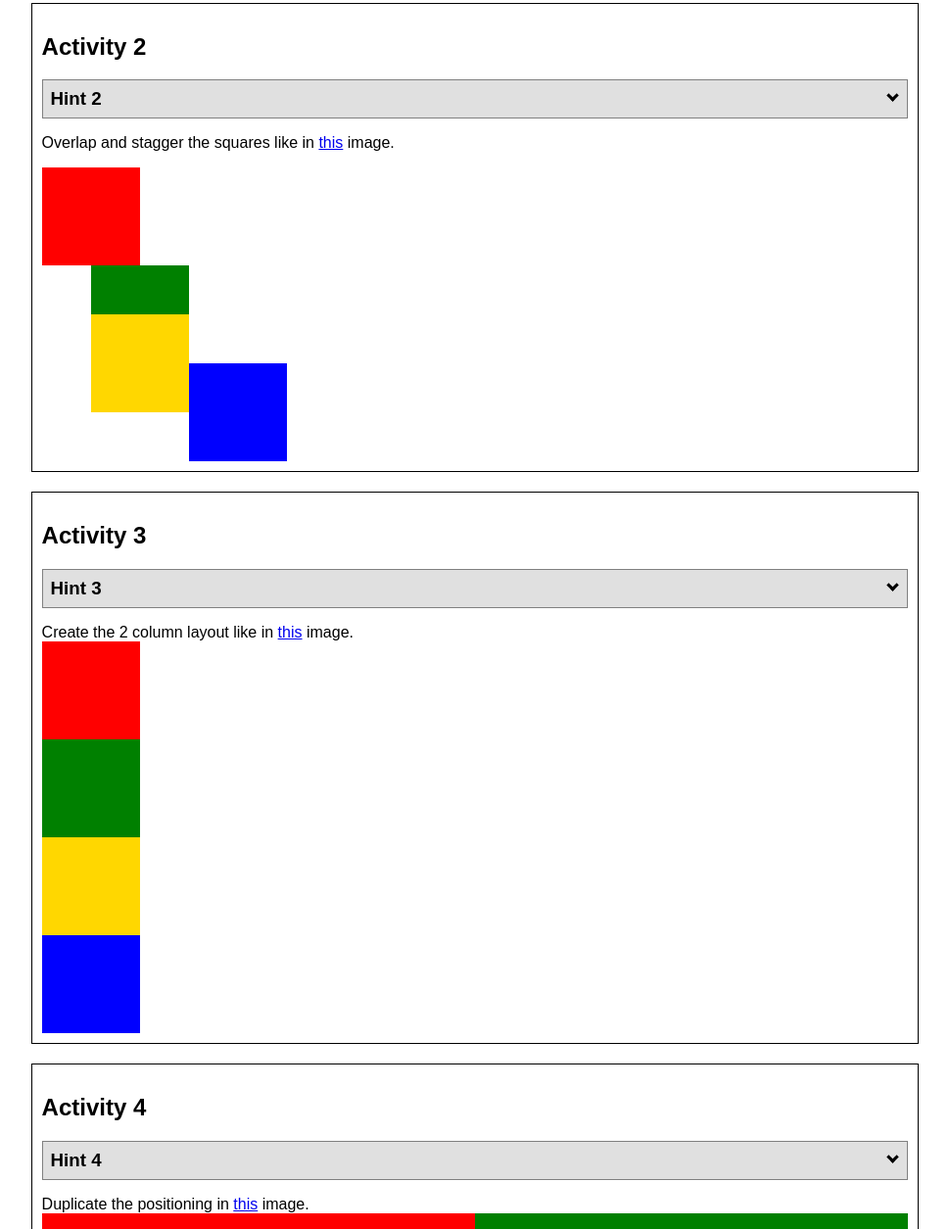
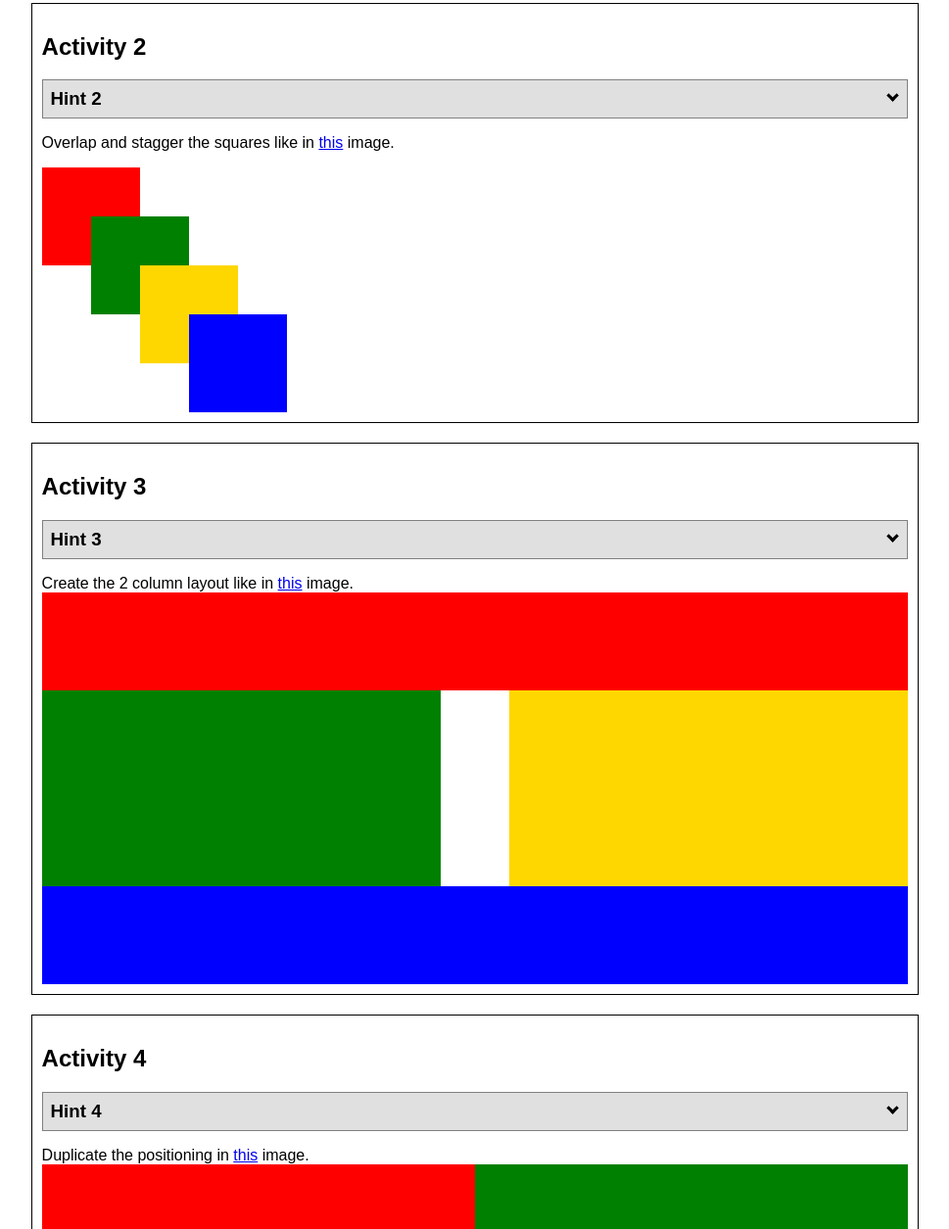
Before and after one commit to Kevor7/wdd130, a plain HTML site: page positioning.html in a window 1280 px wide. Shown: the part 1005-2260 px from the top of the page at 98% size, without its empty margins (155-1124 px from the left). Drawn offline with Linux system fonts and the light colour scheme.

Commit message:
position update(2&3)

```diff
--- a/positionstyles.css
+++ b/positionstyles.css
@@ -41,6 +41,8 @@ gap: 20px;
   width: 100px;
   height: 100px;
   background-color: red;
+  grid-column: 1/3;
+  grid-row:1/3;
 }
 .green2 {
   width: 100px;
@@ -53,7 +55,7 @@ gap: 20px;
   width: 100px;
   height: 100px;
   background-color: gold;
-  grid-column:  2/4;
+  grid-column:  3/5;
   grid-row: 3/5;
 }
 .blue2 {
@@ -66,26 +68,36 @@ gap: 20px;
 /* Activity 3 styles */
 .content3 {
   /* This is the parent of the activity 3 boxes. */
+  display: grid;
+  grid-template-columns: 1fr 1fr;
+  grid-template-rows: 1fr 1fr 1fr;
+  grid-column-gap:70px;
 }
 .red3 {
-  width: 100px;
+  width: 100%;
   height: 100px;
   background-color: red;
+  grid-column: 1/3;
+  grid-row: 1/2
 }
 .green3 {
-  width: 100px;
-  height: 100px;
+  width: 100%;
+  height: 100%;
   background-color: green;
+  grid-column:1/2;
+  grid-row:2/4;
 }
 .yellow3 {
-  width: 100px;
-  height: 100px;
+  width: 100%;
+  height: 100%;
   background-color: gold;
+  grid-row:2/4;
 }
 .blue3 {
-  width: 100px;
+  width: 100%;
   height: 100px;
   background-color: blue;
+  grid-column: 1/3;
 }
 /* Activity 4 styles */
 .content4 {
```
